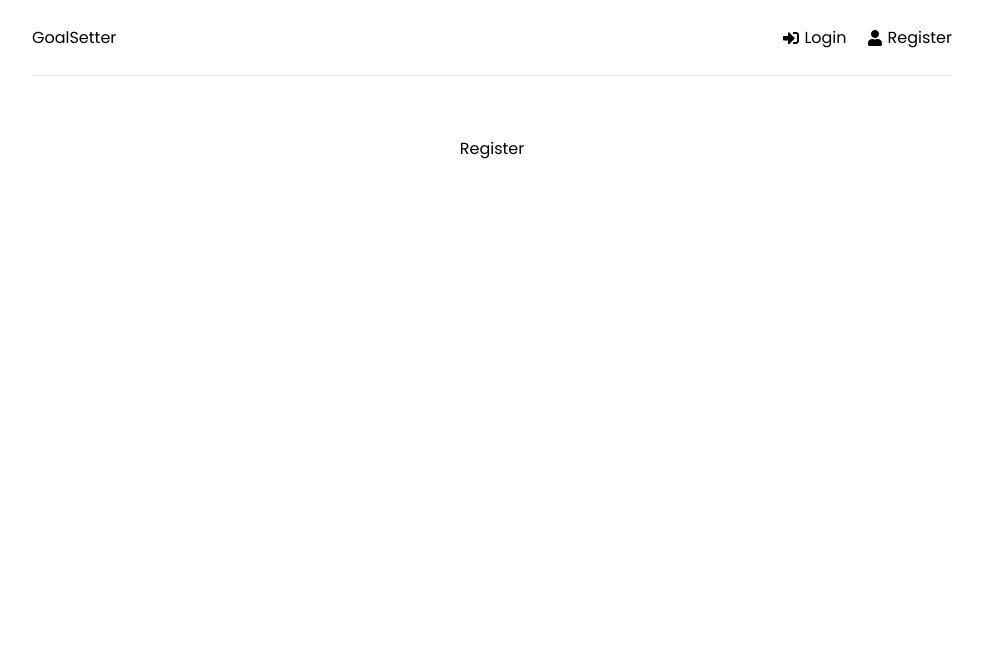
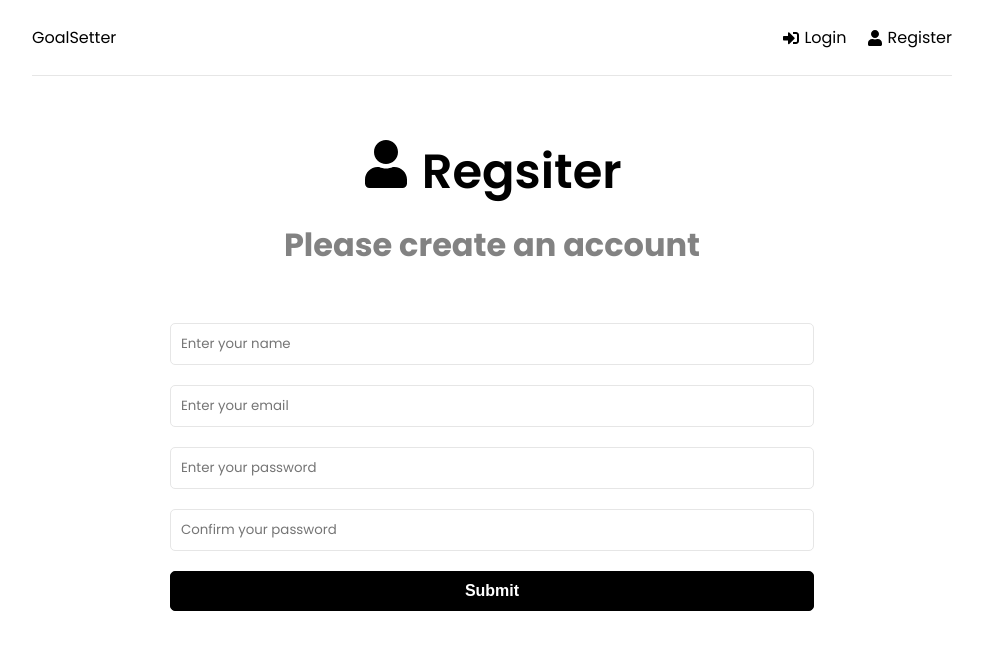
Before and after one commit to sarthakladhwe/set-goals, a React (Create React App) app in the folder frontend/: page /register in a window 1280 px wide. Shown: the top 650 px of the page, without its empty margins (148-1131 px from the left). Built offline with nearby package versions, Linux system fonts and the light colour scheme.

Commit message:
Register Page

```diff
--- a/frontend/src/pages/Register.jsx
+++ b/frontend/src/pages/Register.jsx
@@ -1,8 +1,90 @@
-import React from 'react'
+import {FaUser} from 'react-icons/fa'
+import {useState, useEffect} from 'react'
 
 function Register() {
+
+  const [formData, setFormData] = useState({
+    name: "",
+    email: "",
+    password: "",
+    password2: ""
+  })
+
+  const {name, email, password, password2} = formData
+
+  const onChange = (e) => {
+    setFormData(prevFormData => (
+      {
+        ...prevFormData,
+        [e.target.name]: e.target.value
+      }
+    ))
+  }
+
+  const onSubmit = (e) => {
+    e.preventDefault()
+  }
+
   return (
-    <div>Register</div>
+    <>
+      <section className='heading'>
+        <h1><FaUser /> Regsiter</h1>
+        <p>Please create an account</p>
+      </section>
+
+      <section className='form'>
+        <form onSubmit={onSubmit}>
+          <div className="form-group">
+            <input
+              type="text"
+              className="form-control"
+              id="name"
+              name='name'
+              value={name}
+              placeholder="Enter your name"
+              onChange={onChange}
+            />
+          </div>
+          <div className="form-group">
+            <input
+              type="email"
+              className="form-control"
+              id="email"
+              name='email'
+              value={email}
+              placeholder="Enter your email"
+              onChange={onChange}
+            />
+          </div>
+          <div className="form-group">
+            <input
+              type="password"
+              className="form-control"
+              id="password"
+              name='password'
+              value={password}
+              placeholder="Enter your password"
+              onChange={onChange}
+            />
+          </div>
+          <div className="form-group">
+            <input
+              type="password"
+              className="form-control"
+              id="password2"
+              name='password2'
+              value={password2}
+              placeholder="Confirm your password"
+              onChange={onChange}
+            />
+          </div>
+          <div className="form-group">
+            <button type='submit' className='btn btn-block'>Submit</button>
+          </div>
+        </form>
+
+      </section>
+    </>
   )
 }
 
```
